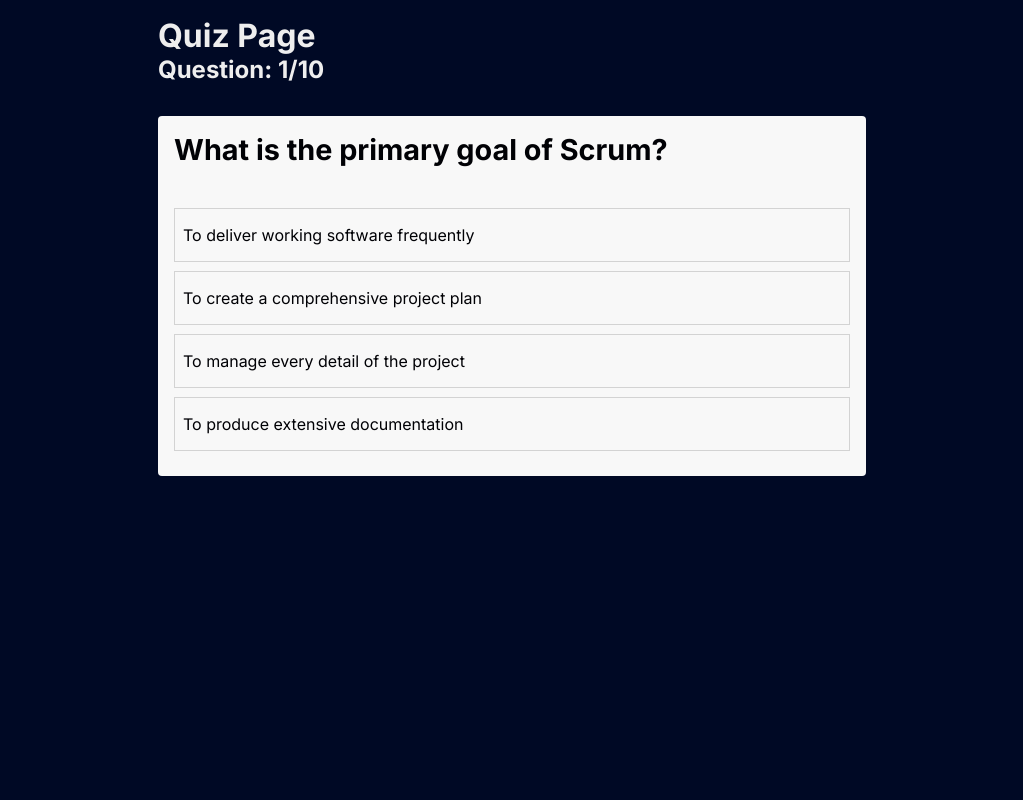
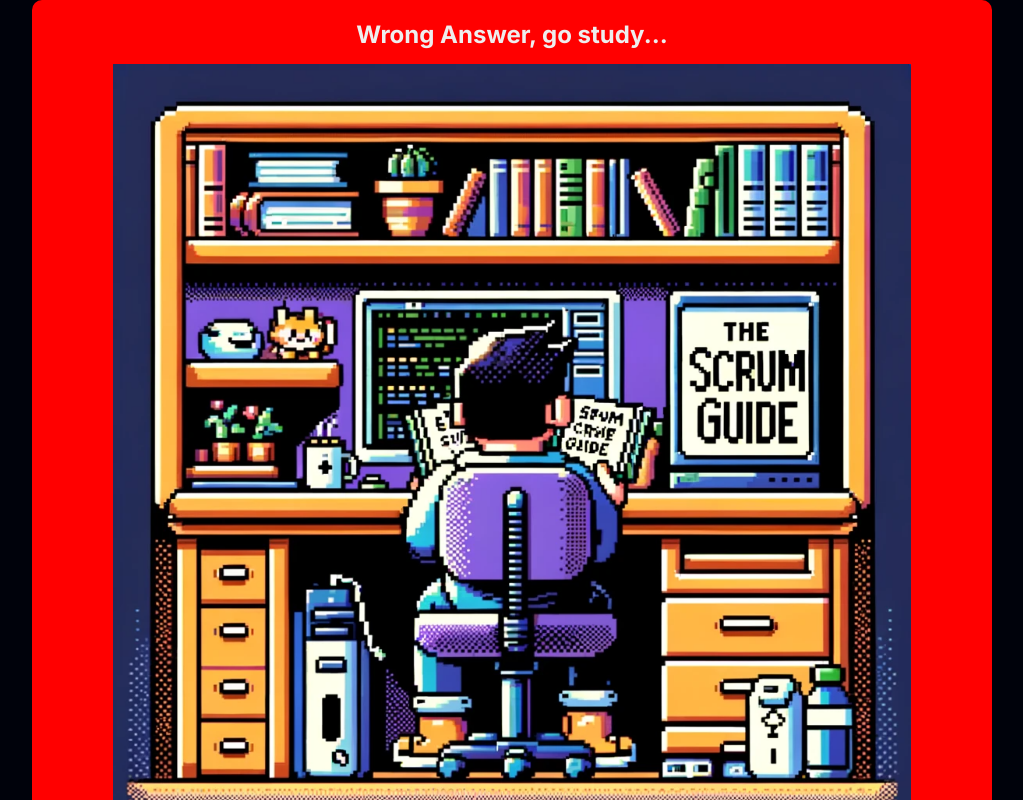
Before and after one commit to luismercon/scrumquiz, a Next.js app: page /quiz in a window 1280 px wide. Both pictures are taken after a click on the item "To create a comprehensive project plan". Shown: the whole page, without its empty margins (128-1151 px from the left). Built offline with nearby package versions, Linux system fonts and the light colour scheme.

Commit message:
Modal with timer for wrong answers

```diff
--- /dev/null
+++ b/app/components/WrongAnswerModal.js
@@ -0,0 +1,33 @@
+import React, { useEffect } from 'react';
+
+const WrongAnswerModal = ({ timer, setTimer, closeModal }) => {
+    useEffect(() => {
+        if (timer === 0) {
+            closeModal();
+            return;
+        }
+
+        const intervalId = setInterval(() => {
+            setTimer((prevTimer) => prevTimer - 1);
+        }, 1000);
+
+        return () => clearInterval(intervalId);
+    }, [timer, closeModal, setTimer]);
+
+    return (
+        <div className="modal-overlay">
+            <div className="modal">
+                <h2 id='h2-modal'>Wrong Answer, go study...</h2>
+                <div className='image-container'>
+                    <img src="/go-study.png" alt="Finish Line" className="responsive-image" />
+                </div>
+                <div className='reading-suggestion-container'>
+                    <a href='https://scrumguides.org/scrum-guide.html' target="_blank">Click for suggested reading</a>
+                </div>
+                <p className='timer'>{Math.floor(timer / 60)}:{timer % 60 < 10 ? '0' : ''}{timer % 60}</p>
+            </div>
+        </div >
+    );
+};
+
+export default WrongAnswerModal;
--- a/app/globals.css
+++ b/app/globals.css
@@ -15,6 +15,7 @@
 
 h1, h2 {
   color: #eee;
+  text-align: center;
 }
 
 h3 {
@@ -49,12 +50,12 @@
 
 .li-hover:hover {
   background-color: #d8d8d8;
-  color: #000105; /* Same text color */
+  color: #000105;
 }
 
 .li-selected {
-  background-color: #000925; /* or any other background color you prefer */
-  color: #000105; /* Set the text color to be the same as unselected li elements */
+  background-color: #000925;
+  color: #000105;
 }
 
 .container {
@@ -65,11 +66,11 @@
 }
 
 .quiz-container {
-  background-color: #f8f8f8; /* This will be overridden by inline styles if needed */
+  background-color: #f8f8f8;
   padding: 1rem;
   margin-top: 2rem;
   border-radius: 4px;
-  color: #000105; /* Ensure text color is visible on green background */
+  color: #000105;
 }
 
 .container p {
@@ -80,3 +81,64 @@
   max-width: 100%;
   height: auto;
 }
+
+.modal {
+  margin: auto;
+  width: 75%;
+  background-color: red;
+  padding: 20px;
+  border-radius: 10px;
+  z-index: 1000;
+  color:#eee;
+}
+
+.modal p {
+text-align: center;
+}
+
+.modal h2{
+  text-align: center;
+}
+
+.image-container{
+  display: flex;
+  justify-content: center;
+  align-items: center;
+}
+
+.modal img{
+  min-width: 50%;
+  max-width: 90%;
+  padding: 15px;
+}
+
+.modal-overlay {
+  display: flex;
+  justify-content: center;
+  align-items: center;
+  position: fixed;
+  top: 0;
+  left: 0;
+  right: 0;
+  bottom: 0;
+  background-color: rgba(0, 0, 0, 0.7); /*opacity */
+  z-index: 999;
+}
+
+.reading-suggestion-container{
+  padding: 20px;
+  border-radius: 10px;
+  background-color: #d8d8d8;
+  text-align: center;
+}
+
+.reading-suggestion-container a{
+  text-decoration: none;
+  font-weight: 800;
+  color: #000105;
+}
+
+.timer {
+  font-size: x-large;
+  font-weight: 800;
+}
--- a/app/layout.js
+++ b/app/layout.js
@@ -4,8 +4,8 @@
 const inter = Inter({ subsets: ['latin'] })
 
 export const metadata = {
-  title: 'Create Next App',
-  description: 'Generated by create next app',
+  title: 'Scrum Quiz',
+  description: 'ISEC MDS Project',
 }
 
 export default function RootLayout({ children }) {
--- a/app/quiz/page.js
+++ b/app/quiz/page.js
@@ -2,6 +2,7 @@
 import React, { useState } from 'react';
 import { quiz } from '../data';
 import confetti from 'canvas-confetti';
+import WrongAnswerModal from '../components/WrongAnswerModal'
 
 const page = () => {
     const [activeQuestion, setActiveQuestion] = useState(0);
@@ -9,6 +10,8 @@
     const [selectedAnswerIndex, setSelectedAnswerIndex] = useState(null);
     const [showResult, setShowResult] = useState(false);
     const [result, setResult] = useState({ score: 0, correctAnswers: 0, wrongAnswers: 0 });
+    const [showWrongAnswerModal, setShowWrongAnswerModal] = useState(false);
+    const [timer, setTimer] = useState(120); // 2 minutes in seconds
 
     const { question, answers, correctAnswer } = quiz.questions[activeQuestion];
 
@@ -19,6 +22,11 @@
 
         if (isCorrect) {
             confetti({ particleCount: 200, spread: 170, origin: { y: 0.6 } });
+        }
+
+        if (!isCorrect) {
+            setShowWrongAnswerModal(true);
+            setTimer(120); // Reset timer to 2 minutes
         }
 
         updateResult(isCorrect);
@@ -49,6 +57,7 @@
         <div className="container">
             <h1>Quiz Page</h1>
             {!showResult ? <Quiz activeQuestion={activeQuestion} question={question} answers={answers} selectedAnswer={selectedAnswer} selectedAnswerIndex={selectedAnswerIndex} handleAnswerSelection={handleAnswerSelection} goToNextQuestion={goToNextQuestion} /> : <Results result={result} />}
+            {showWrongAnswerModal && <WrongAnswerModal timer={timer} setTimer={setTimer} closeModal={() => setShowWrongAnswerModal(false)} />}
         </div>
     );
 };
```
Also changed, not shown: public/go-study.png (added).
